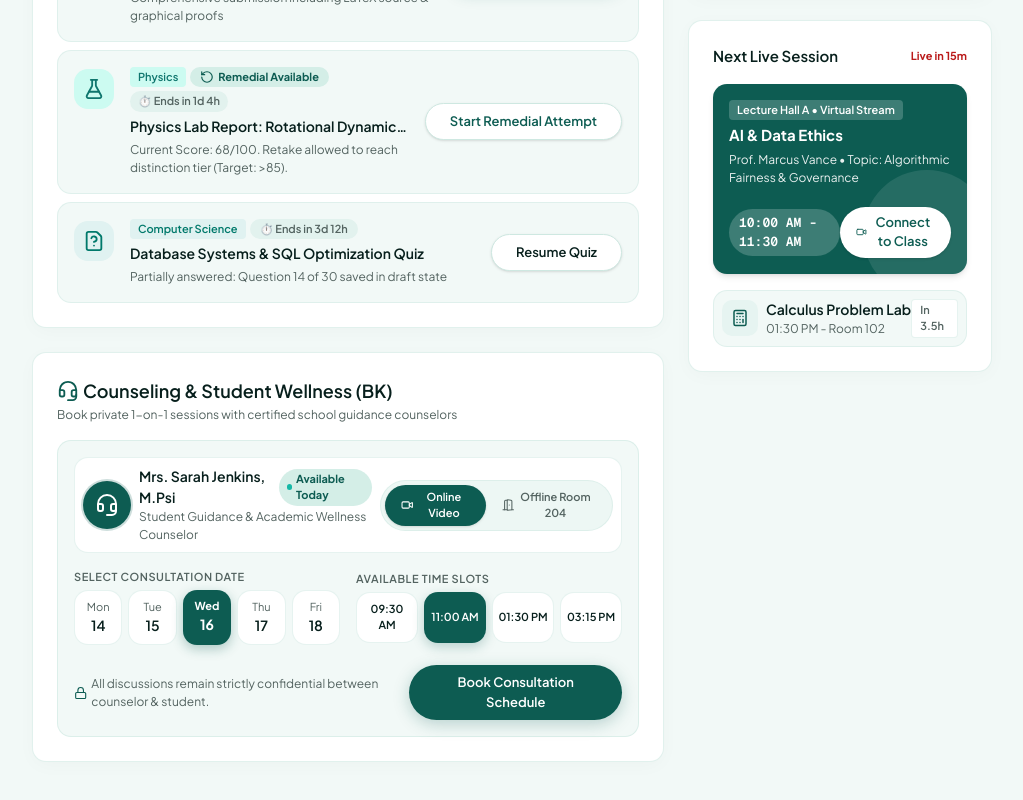
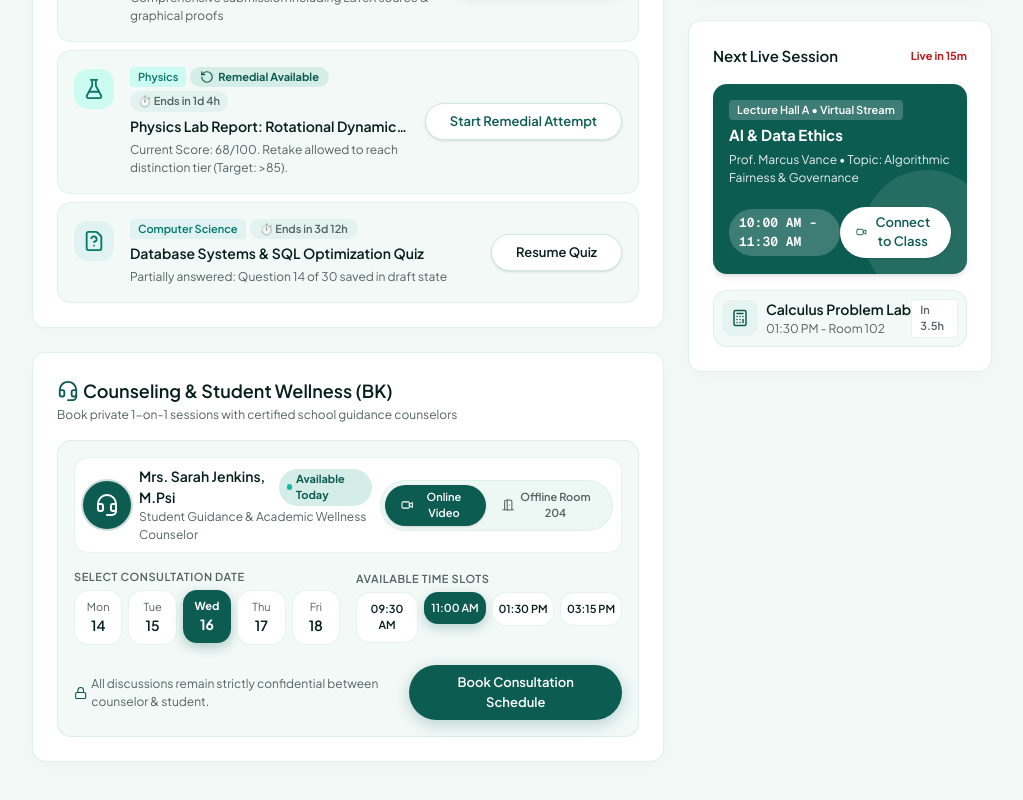
Before and after one commit to rafifhardjaa/LMS, a Next.js app in the folder frontend/: page /student/dashboard in a window 1280 px wide. Shown: the part 889-1689 px from the top of the page, without its empty margins (256-1279 px from the left). Built offline with nearby package versions, Linux system fonts and the light colour scheme.

Commit message:
feat(student): add motion animation + AnimatePresence toast to counseling

```diff
--- a/frontend/components/student/counseling.tsx
+++ b/frontend/components/student/counseling.tsx
@@ -1,7 +1,13 @@
 "use client";
 
 import { useState } from "react";
+import { AnimatePresence, motion } from "framer-motion";
 import { CheckCircle, DoorOpen, Headset, Lock, Video } from "lucide-react";
+import {
+  FadeIn,
+  StaggerChildren,
+  StaggerItem,
+} from "@/components/ui/animations";
 
 const days = [
   { day: "Mon", date: "14" },
@@ -25,6 +31,7 @@ export function Counseling() {
   }
 
   return (
+    <FadeIn>
       <section className="bg-white rounded-xl p-6 border border-[#cee8e1]/60 shadow-[0_4px_20px_-2px_rgba(7,31,28,0.03)] flex flex-col gap-4 relative overflow-hidden">
         <div className="flex flex-col gap-0.5">
           <div className="flex items-center gap-1">
@@ -62,10 +69,12 @@ export function Counseling() {
             </div>
             {/* Mode toggle */}
             <div className="flex items-center bg-[#edf7f4] p-1 rounded-full text-[11px] font-semibold border border-[#cee8e1]/50">
-            <button
+              <motion.button
                 type="button"
+                whileHover={{ scale: 1.02 }}
+                whileTap={{ scale: 0.98 }}
                 onClick={() => setMode("video")}
-              className={`px-4 py-1 rounded-full shadow-sm font-semibold flex items-center gap-1 transition-all ${
+                className={`px-4 py-1 rounded-full shadow-sm font-semibold flex items-center gap-1 transition-colors ${
                   mode === "video"
                     ? "bg-[#0d5c52] text-white"
                     : "text-[#536360] hover:text-[#071f1c]"
@@ -73,11 +82,13 @@ export function Counseling() {
               >
                 <Video className="size-4" />
                 Online Video
-            </button>
-            <button
+              </motion.button>
+              <motion.button
                 type="button"
+                whileHover={{ scale: 1.02 }}
+                whileTap={{ scale: 0.98 }}
                 onClick={() => setMode("offline")}
-              className={`px-4 py-1 rounded-full transition-all flex items-center gap-1 ${
+                className={`px-4 py-1 rounded-full transition-colors flex items-center gap-1 ${
                   mode === "offline"
                     ? "bg-[#0d5c52] text-white shadow-sm font-semibold"
                     : "text-[#536360] hover:text-[#071f1c]"
@@ -85,7 +96,7 @@ export function Counseling() {
               >
                 <DoorOpen className="size-4" />
                 Offline Room 204
-            </button>
+              </motion.button>
             </div>
           </div>
 
@@ -95,13 +106,18 @@ export function Counseling() {
               <span className="text-[11px] font-semibold text-[#536360] uppercase tracking-wider">
                 Select Consultation Date
               </span>
-            <div className="grid grid-cols-5 gap-1.5">
+              <StaggerChildren
+                staggerDelay={0.06}
+                className="grid grid-cols-5 gap-1.5"
+              >
                 {days.map((d) => (
-                <button
-                  key={d.day}
+                  <StaggerItem key={d.day}>
+                    <motion.button
                       type="button"
+                      whileHover={{ scale: 1.04 }}
+                      whileTap={{ scale: 0.96 }}
                       onClick={() => setDay(d.day)}
-                  className={`flex flex-col items-center p-2 rounded-xl transition-all ${
+                      className={`w-full flex flex-col items-center p-2 rounded-xl transition-colors ${
                         day === d.day
                           ? "bg-[#0d5c52] text-white shadow-[0_4px_12px_rgba(13,92,82,0.3)]"
                           : "bg-white border border-[#cee8e1]/50 hover:bg-[#e2f2ee]"
@@ -116,35 +132,44 @@ export function Counseling() {
                       </span>
                       <span
                         className={`text-[14px] ${
-                      day === d.day ? "font-bold" : "font-semibold text-[#071f1c]"
+                          day === d.day
+                            ? "font-bold"
+                            : "font-semibold text-[#071f1c]"
                         }`}
                       >
                         {d.date}
                       </span>
-                </button>
+                    </motion.button>
+                  </StaggerItem>
                 ))}
-            </div>
+              </StaggerChildren>
             </div>
             <div className="lg:col-span-6 flex flex-col gap-1">
               <span className="text-[11px] font-semibold text-[#536360] uppercase tracking-wider">
                 Available Time Slots
               </span>
-            <div className="grid grid-cols-2 sm:grid-cols-4 gap-1.5">
+              <StaggerChildren
+                staggerDelay={0.06}
+                className="grid grid-cols-2 sm:grid-cols-4 gap-1.5"
+              >
                 {times.map((t) => (
-                <button
-                  key={t}
+                  <StaggerItem key={t}>
+                    <motion.button
                       type="button"
+                      whileHover={{ scale: 1.04 }}
+                      whileTap={{ scale: 0.96 }}
                       onClick={() => setTime(t)}
-                  className={`py-2 px-1 text-center rounded-xl text-[11px] font-semibold transition-all ${
+                      className={`w-full py-2 px-1 text-center rounded-xl text-[11px] font-semibold transition-colors ${
                         time === t
                           ? "bg-[#0d5c52] text-white shadow-[0_4px_12px_rgba(13,92,82,0.25)]"
                           : "bg-white border border-[#cee8e1]/50 text-[#071f1c] hover:bg-[#e2f2ee]"
                       }`}
                     >
                       {t}
-                </button>
+                    </motion.button>
+                  </StaggerItem>
                 ))}
-            </div>
+              </StaggerChildren>
             </div>
           </div>
 
@@ -157,23 +182,32 @@ export function Counseling() {
                 &amp; student.
               </span>
             </div>
-          <button
+            <motion.button
               type="button"
+              whileHover={{ scale: 1.03 }}
+              whileTap={{ scale: 0.97 }}
               onClick={handleBook}
-            className="w-full sm:w-auto px-10 py-2 rounded-full bg-[#0d5c52] text-white hover:bg-[#00433b] text-[13px] font-semibold shadow-[0_4px_16px_rgba(13,92,82,0.25)] transition-all duration-200"
+              className="w-full sm:w-auto px-10 py-2 rounded-full bg-[#0d5c52] text-white hover:bg-[#00433b] text-[13px] font-semibold shadow-[0_4px_16px_rgba(13,92,82,0.25)] transition-colors duration-200"
             >
               Book Consultation Schedule
-          </button>
+            </motion.button>
           </div>
 
+          <AnimatePresence>
             {showToast && (
-          <div className="p-2 bg-[#e6f4f1] text-[#0d5c52] rounded-xl text-[12px] flex items-center justify-between transition-all">
+              <motion.div
+                initial={{ opacity: 0, y: 8 }}
+                animate={{ opacity: 1, y: 0 }}
+                exit={{ opacity: 0, y: -8 }}
+                transition={{ duration: 0.25, ease: [0.22, 1, 0.36, 1] }}
+                className="p-2 bg-[#e6f4f1] text-[#0d5c52] rounded-xl text-[12px] flex items-center justify-between"
+              >
                 <div className="flex items-center gap-2">
                   <CheckCircle className="size-[18px]" />
                   <span>
                     Jadwal konseling terpilih ({day} • {time} •{" "}
-                {mode === "video" ? "Online Video" : "Offline Room 204"}) telah
-                dikonfirmasi.
+                    {mode === "video" ? "Online Video" : "Offline Room 204"})
+                    telah dikonfirmasi.
                   </span>
                 </div>
                 <button
@@ -183,9 +217,11 @@ export function Counseling() {
                 >
                   TUTUP
                 </button>
-          </div>
+              </motion.div>
             )}
+          </AnimatePresence>
         </div>
       </section>
+    </FadeIn>
   );
 }
```
Lines whose indentation alone changed are shown as unchanged.
